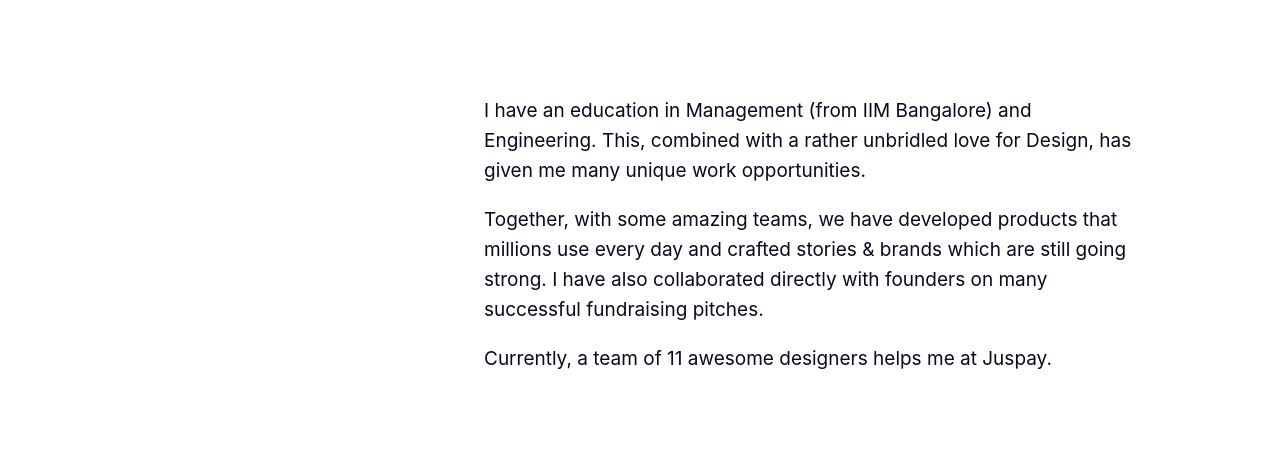
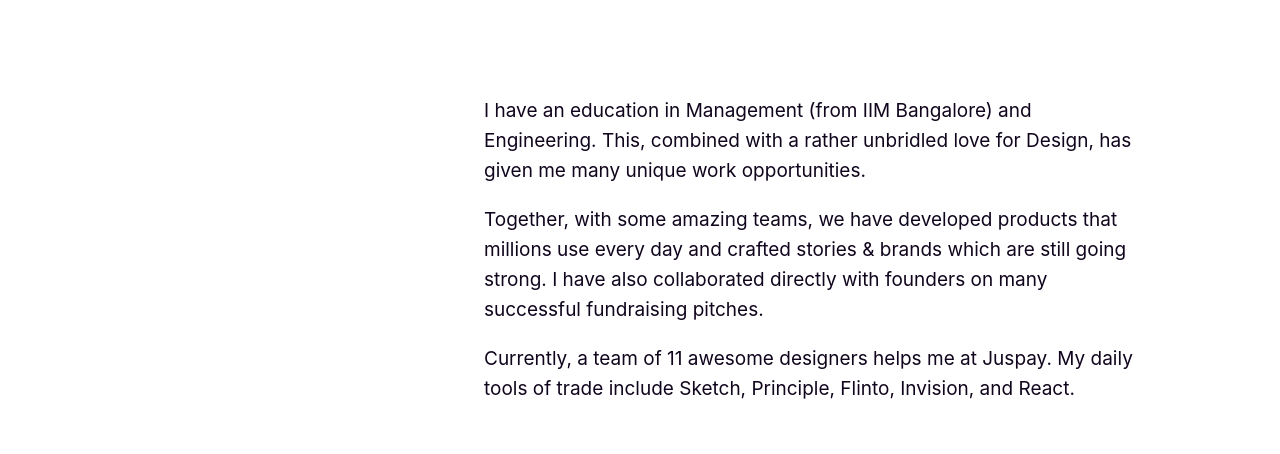
Before and after one commit to pzync/portfolio, a Gatsby site: page /work in a window 1280 px wide. Shown: the part 113-567 px from the top of the page. Built offline with nearby package versions, Linux system fonts and the light colour scheme; Gatsby itself is replaced by a stand-in of ours.

Commit message:
In Work page, added daily tools of design. Gives a more hands-on impression.

```diff
--- a/src/pages/work.js
+++ b/src/pages/work.js
@@ -22,7 +22,10 @@
           successful fundraising pitches.
         </p>
 
-        <p>Currently, a team of 11 awesome designers helps me at Juspay.</p>
+        <p>
+          Currently, a team of 11 awesome designers helps me at Juspay. My daily
+          tools of trade include Sketch, Principle, Flinto, Invision, and React.
+        </p>
       </div>
       <div className="FirstOneThirdCol">
         <h4>Featured Work</h4>
```
